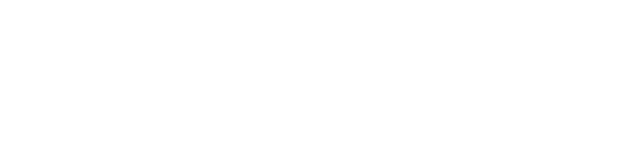
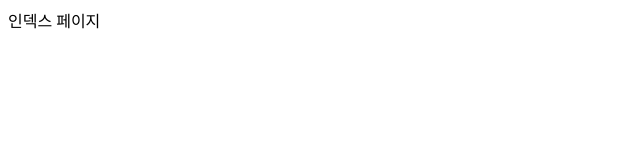
Before and after one commit to whigun/whigun.github.io, a plain HTML site: page index.html in a window 1280 px wide. Shown: the whole page, without its empty margins (0-640 px from the left). Drawn offline with Linux system fonts and the light colour scheme.

Commit message:
Update index.html

```diff
--- a/index.html
+++ b/index.html
@@ -6,6 +6,6 @@
     <title>Document</title>
 </head>
 <body>
-
+    인덱스 페이지
 </body>
 </html>
```
